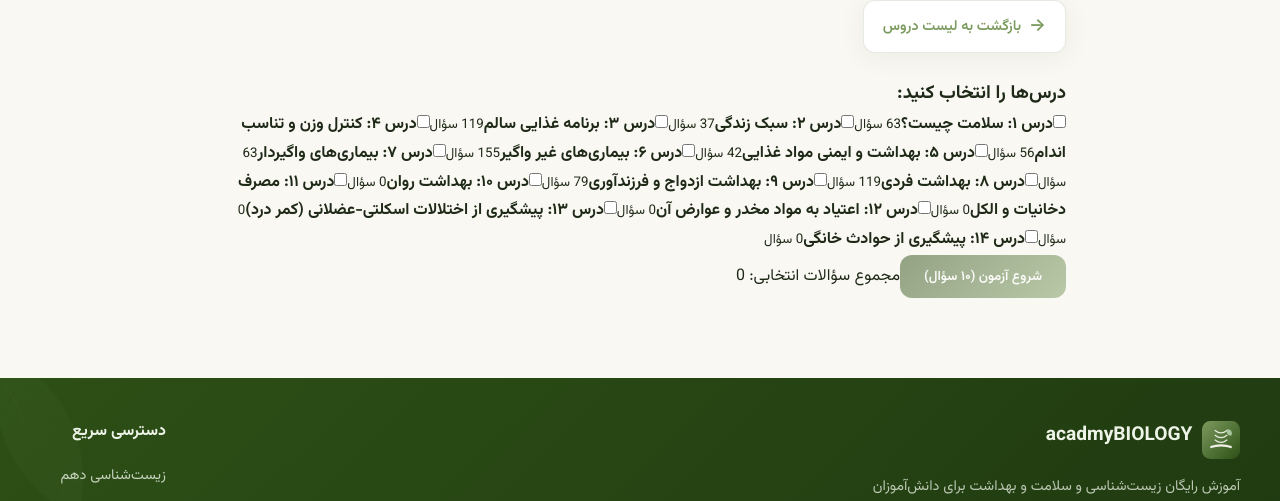
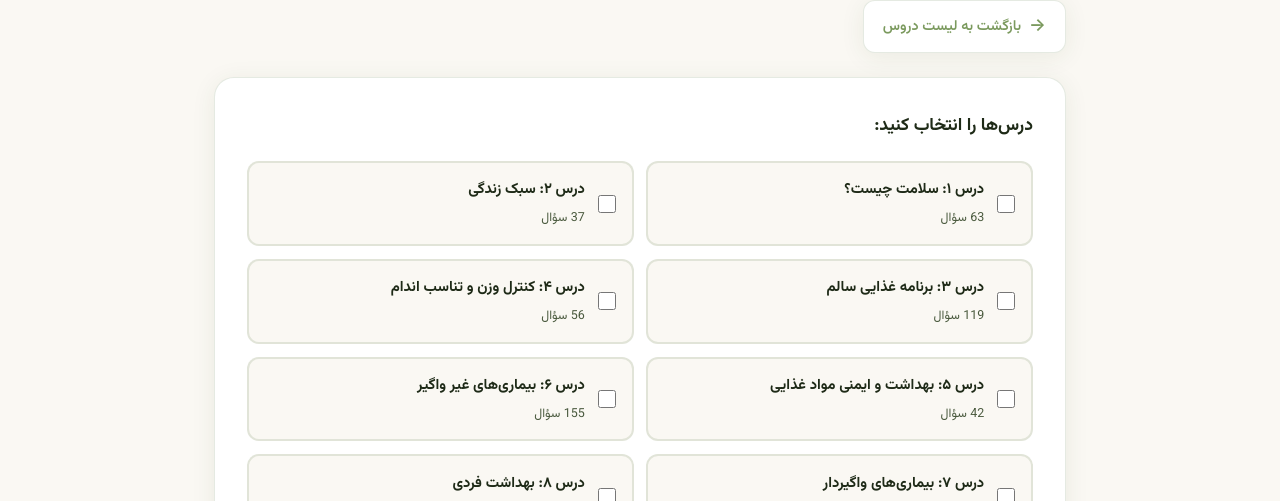
Before and after one commit to pejhanbio-cmd/Biology.pejhan, a React (Vite) app: page /health/quiz in a window 1280 px wide. Shown: the part 299-800 px from the top of the page. Built offline with nearby package versions, Linux system fonts and the light colour scheme; the HTML template or start-up script is replaced by a standard one.

Commit message:
Update index.css

```diff
--- a/src/index.css
+++ b/src/index.css
@@ -847,3 +847,259 @@ button {
   flex-wrap: wrap;
   margin-bottom: 1.5rem;
 }
+/* ============ QUIZ ============ */
+.quiz-setup {
+  background: var(--bg-card);
+  border: 1px solid var(--border);
+  border-radius: 20px;
+  padding: 2rem;
+  box-shadow: var(--shadow);
+}
+
+.quiz-setup-title {
+  font-size: 1.1rem;
+  color: var(--text);
+  margin-bottom: 1.2rem;
+}
+
+.quiz-lesson-list {
+  display: grid;
+  grid-template-columns: repeat(auto-fill, minmax(260px, 1fr));
+  gap: 0.8rem;
+  margin-bottom: 1.8rem;
+}
+
+.quiz-lesson-item {
+  display: flex;
+  align-items: center;
+  gap: 0.8rem;
+  padding: 0.9rem 1rem;
+  background: var(--bg);
+  border: 2px solid var(--border);
+  border-radius: 12px;
+  cursor: pointer;
+  transition: all 0.2s;
+}
+
+.quiz-lesson-item:hover {
+  border-color: var(--light-green);
+}
+
+.quiz-lesson-item.selected {
+  border-color: var(--mat-cha);
+  background: rgba(123, 154, 94, 0.1);
+}
+
+.quiz-lesson-item input[type="checkbox"] {
+  width: 18px;
+  height: 18px;
+  accent-color: var(--mat-cha);
+  cursor: pointer;
+  flex-shrink: 0;
+}
+
+.quiz-lesson-info {
+  display: flex;
+  flex-direction: column;
+  gap: 0.2rem;
+  flex: 1;
+}
+
+.quiz-lesson-info strong {
+  color: var(--text);
+  font-size: 0.92rem;
+}
+
+.quiz-lesson-info small {
+  color: var(--text-soft);
+  font-size: 0.78rem;
+}
+
+.quiz-actions {
+  display: flex;
+  justify-content: space-between;
+  align-items: center;
+  flex-wrap: wrap;
+  gap: 1rem;
+  padding-top: 1.2rem;
+  border-top: 1px solid var(--border);
+}
+
+.quiz-actions .btn:disabled {
+  cursor: not-allowed;
+}
+
+.quiz-total {
+  color: var(--text-soft);
+  font-size: 0.88rem;
+}
+
+.quiz-progress-bar {
+  width: 100%;
+  height: 6px;
+  background: var(--border);
+  border-radius: 100px;
+  overflow: hidden;
+  margin-bottom: 1.5rem;
+}
+
+.quiz-progress-fill {
+  height: 100%;
+  background: linear-gradient(90deg, var(--mat-cha), var(--forest));
+  transition: width 0.4s ease;
+}
+
+.quiz-card {
+  background: var(--bg-card);
+  border: 1px solid var(--border);
+  border-radius: 20px;
+  padding: 2rem;
+  box-shadow: var(--shadow);
+  min-height: 320px;
+  display: flex;
+  flex-direction: column;
+}
+
+.quiz-question {
+  font-size: 1.1rem;
+  font-weight: 600;
+  color: var(--text);
+  line-height: 1.9;
+  margin-bottom: 1.5rem;
+  flex: 1;
+}
+
+.quiz-show-answer {
+  align-self: flex-start;
+}
+
+.quiz-answer {
+  background: rgba(123, 154, 94, 0.1);
+  border-right: 4px solid var(--mat-cha);
+  border-radius: 12px;
+  padding: 1.2rem 1.4rem;
+  color: var(--text);
+  line-height: 1.9;
+  margin-bottom: 1.5rem;
+  animation: fadeIn 0.3s ease;
+}
+
+.quiz-answer strong {
+  color: var(--mat-cha);
+  display: block;
+  margin-bottom: 0.4rem;
+}
+
+[data-theme="dark"] .quiz-answer strong {
+  color: var(--light-green);
+}
+
+@keyframes fadeIn {
+  from { opacity: 0; transform: translateY(-6px); }
+  to { opacity: 1; transform: translateY(0); }
+}
+
+.quiz-result-buttons {
+  display: grid;
+  grid-template-columns: 1fr 1fr;
+  gap: 0.8rem;
+}
+
+.quiz-btn-correct {
+  background: linear-gradient(135deg, #4caf50, #2e7d32) !important;
+  color: white !important;
+  padding: 0.8rem 1rem !important;
+  display: flex;
+  align-items: center;
+  justify-content: center;
+  gap: 0.4rem;
+}
+
+.quiz-btn-wrong {
+  background: linear-gradient(135deg, #ef5350, #c62828) !important;
+  color: white !important;
+  padding: 0.8rem 1rem !important;
+  display: flex;
+  align-items: center;
+  justify-content: center;
+  gap: 0.4rem;
+}
+
+.quiz-result {
+  background: var(--bg-card);
+  border: 1px solid var(--border);
+  border-radius: 20px;
+  padding: 3rem 2rem;
+  box-shadow: var(--shadow);
+  text-align: center;
+  max-width: 500px;
+  margin: 0 auto;
+}
+
+.quiz-result-circle {
+  width: 160px;
+  height: 160px;
+  border-radius: 50%;
+  background: linear-gradient(135deg, var(--light-green), var(--mat-cha), var(--forest));
+  display: flex;
+  flex-direction: column;
+  align-items: center;
+  justify-content: center;
+  margin: 0 auto 1.5rem;
+  color: white;
+  box-shadow: 0 12px 40px rgba(45, 80, 22, 0.3);
+}
+
+.quiz-result-score {
+  font-size: 1.6rem;
+  font-weight: 800;
+}
+
+.quiz-result-percent {
+  font-size: 1.1rem;
+  opacity: 0.9;
+}
+
+.quiz-result-msg {
+  font-size: 1.1rem;
+  color: var(--text);
+  margin-bottom: 1.8rem;
+  font-weight: 600;
+}
+
+.quiz-result-actions {
+  display: flex;
+  gap: 0.8rem;
+  justify-content: center;
+  flex-wrap: wrap;
+}
+
+.btn-outline {
+  background: transparent !important;
+  color: var(--mat-cha) !important;
+  border: 2px solid var(--mat-cha);
+}
+
+.btn-outline:hover {
+  background: var(--mat-cha) !important;
+  color: white !important;
+}
+
+[data-theme="dark"] .btn-outline {
+  color: var(--light-green) !important;
+  border-color: var(--light-green);
+}
+
+[data-theme="dark"] .btn-outline:hover {
+  background: var(--light-green) !important;
+  color: #0F1A0A !important;
+}
+
+@media (max-width: 600px) {
+  .quiz-setup { padding: 1.4rem; }
+  .quiz-card { padding: 1.5rem; }
+  .quiz-question { font-size: 1rem; }
+  .quiz-result-buttons { grid-template-columns: 1fr; }
+  .quiz-result-circle { width: 130px; height: 130px; }
+  .quiz-result-score { font-size: 1.3rem; }
+}
```
